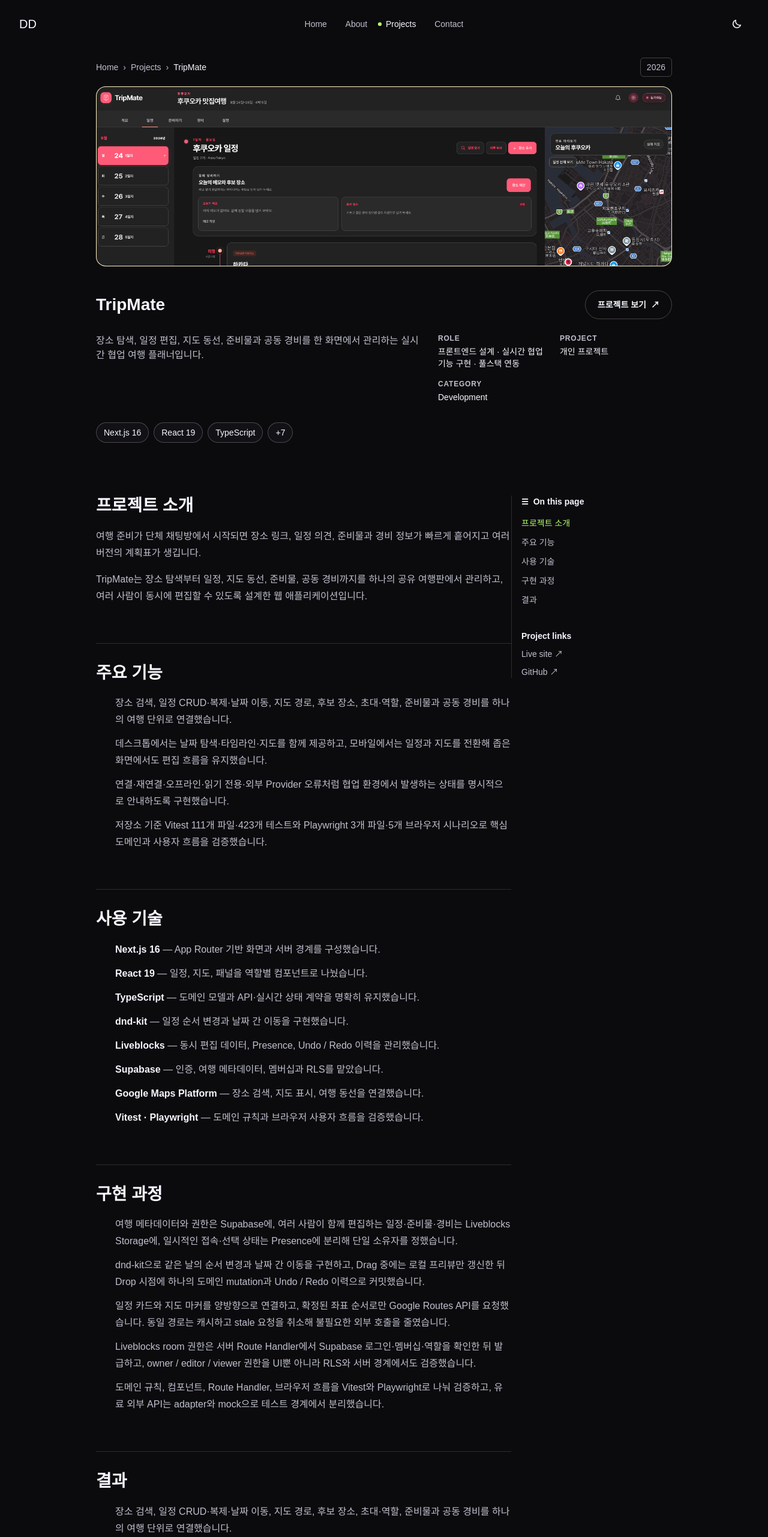
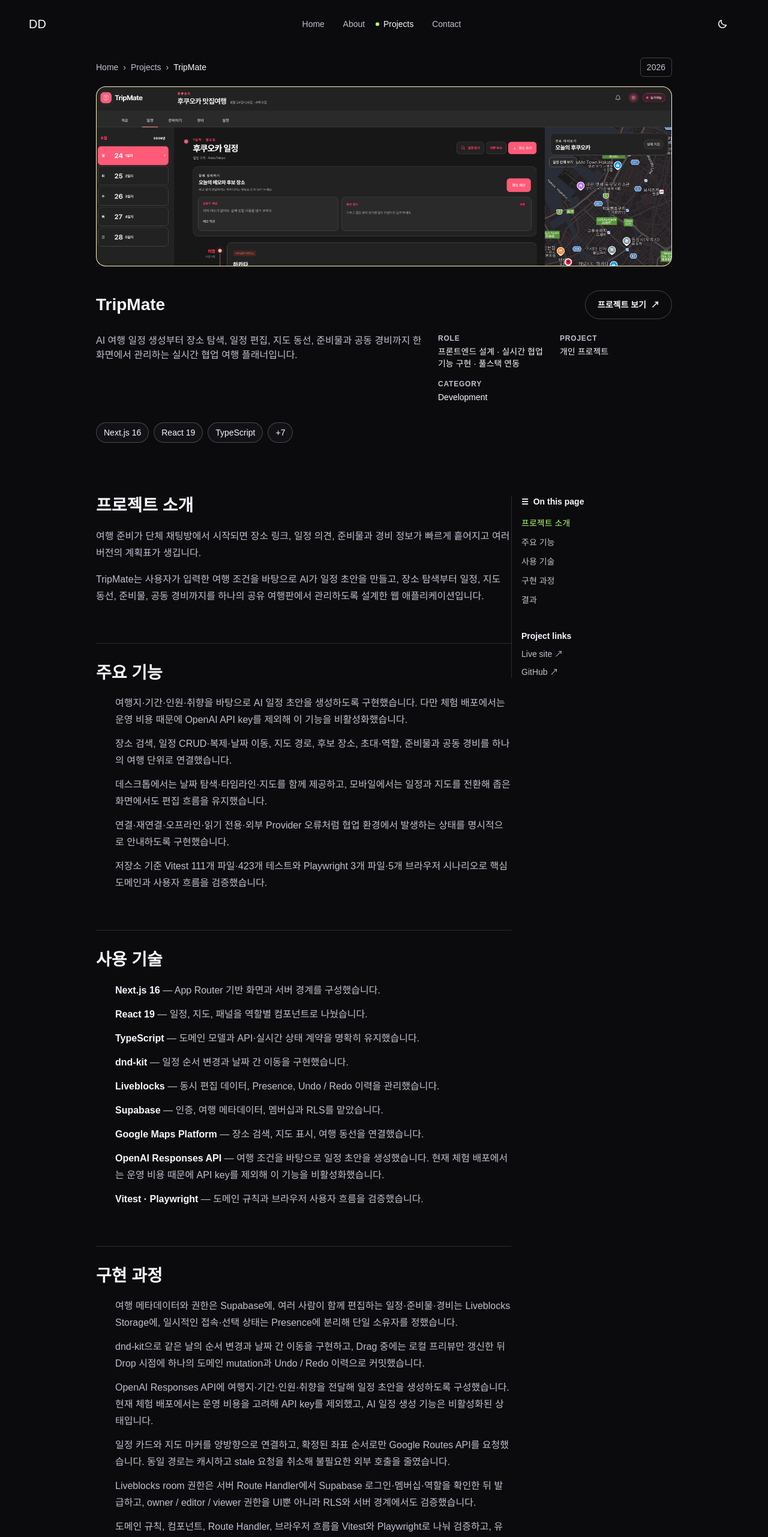
Before and after one commit to ddoniddoni/ddoni-resume, a Next.js app: page /projects/tripmate in a window 1280 px wide. Shown: the top 2562 px of the page at 60% size. Built offline with nearby package versions, Linux system fonts and the light colour scheme; a web font is replaced by a local one.

Commit message:
feat(portfolio): add SupportFlow project showcase

```diff
--- a/src/content/site.ts
+++ b/src/content/site.ts
@@ -212,7 +212,7 @@
     slug: "tripmate",
     title: "TripMate",
     summary:
-      "장소 탐색, 일정 편집, 지도 동선, 준비물과 공동 경비를 한 화면에서 관리하는 실시간 협업 여행 플래너입니다.",
+      "AI 여행 일정 생성부터 장소 탐색, 일정 편집, 지도 동선, 준비물과 공동 경비까지 한 화면에서 관리하는 실시간 협업 여행 플래너입니다.",
     organization: "개인 프로젝트",
     period: "2026",
     categories: ["development"],
@@ -237,6 +237,11 @@
       { name: "Liveblocks", description: "동시 편집 데이터, Presence, Undo / Redo 이력을 관리했습니다." },
       { name: "Supabase", description: "인증, 여행 메타데이터, 멤버십과 RLS를 맡았습니다." },
       { name: "Google Maps Platform", description: "장소 검색, 지도 표시, 여행 동선을 연결했습니다." },
+      {
+        name: "OpenAI Responses API",
+        description:
+          "여행 조건을 바탕으로 일정 초안을 생성했습니다. 현재 체험 배포에서는 운영 비용 때문에 API key를 제외해 이 기능을 비활성화했습니다.",
+      },
       { name: "Vitest · Playwright", description: "도메인 규칙과 브라우저 사용자 흐름을 검증했습니다." },
     ],
     tone: "clay",
@@ -249,16 +254,18 @@
     featured: true,
     background: [
       "여행 준비가 단체 채팅방에서 시작되면 장소 링크, 일정 의견, 준비물과 경비 정보가 빠르게 흩어지고 여러 버전의 계획표가 생깁니다.",
-      "TripMate는 장소 탐색부터 일정, 지도 동선, 준비물, 공동 경비까지를 하나의 공유 여행판에서 관리하고, 여러 사람이 동시에 편집할 수 있도록 설계한 웹 애플리케이션입니다.",
+      "TripMate는 사용자가 입력한 여행 조건을 바탕으로 AI가 일정 초안을 만들고, 장소 탐색부터 일정, 지도 동선, 준비물, 공동 경비까지를 하나의 공유 여행판에서 관리하도록 설계한 웹 애플리케이션입니다.",
     ],
     process: [
       "여행 메타데이터와 권한은 Supabase에, 여러 사람이 함께 편집하는 일정·준비물·경비는 Liveblocks Storage에, 일시적인 접속·선택 상태는 Presence에 분리해 단일 소유자를 정했습니다.",
       "dnd-kit으로 같은 날의 순서 변경과 날짜 간 이동을 구현하고, Drag 중에는 로컬 프리뷰만 갱신한 뒤 Drop 시점에 하나의 도메인 mutation과 Undo / Redo 이력으로 커밋했습니다.",
+      "OpenAI Responses API에 여행지·기간·인원·취향을 전달해 일정 초안을 생성하도록 구성했습니다. 현재 체험 배포에서는 운영 비용을 고려해 API key를 제외했고, AI 일정 생성 기능은 비활성화된 상태입니다.",
       "일정 카드와 지도 마커를 양방향으로 연결하고, 확정된 좌표 순서로만 Google Routes API를 요청했습니다. 동일 경로는 캐시하고 stale 요청을 취소해 불필요한 외부 호출을 줄였습니다.",
       "Liveblocks room 권한은 서버 Route Handler에서 Supabase 로그인·멤버십·역할을 확인한 뒤 발급하고, owner / editor / viewer 권한을 UI뿐 아니라 RLS와 서버 경계에서도 검증했습니다.",
       "도메인 규칙, 컴포넌트, Route Handler, 브라우저 흐름을 Vitest와 Playwright로 나눠 검증하고, 유료 외부 API는 adapter와 mock으로 테스트 경계에서 분리했습니다.",
     ],
     outcome: [
+      "여행지·기간·인원·취향을 바탕으로 AI 일정 초안을 생성하도록 구현했습니다. 다만 체험 배포에서는 운영 비용 때문에 OpenAI API key를 제외해 이 기능을 비활성화했습니다.",
       "장소 검색, 일정 CRUD·복제·날짜 이동, 지도 경로, 후보 장소, 초대·역할, 준비물과 공동 경비를 하나의 여행 단위로 연결했습니다.",
       "데스크톱에서는 날짜 탐색·타임라인·지도를 함께 제공하고, 모바일에서는 일정과 지도를 전환해 좁은 화면에서도 편집 흐름을 유지했습니다.",
       "연결·재연결·오프라인·읽기 전용·외부 Provider 오류처럼 협업 환경에서 발생하는 상태를 명시적으로 안내하도록 구현했습니다.",
@@ -266,32 +273,61 @@
     ],
   },
   {
-    slug: "realtime-tournament-lobby-optimization",
-    title: "실시간 토너먼트 로비 렌더링 최적화",
-    summary: "WebSocket 이벤트와 대규모 목록 환경에서 상태 구독과 렌더링 범위를 재설계했습니다.",
-    organization: "주식회사더블다운게임즈 (DoubleDownGamesInc.)",
-    period: "2024. 06 — 2025. 05",
+    slug: "support-flow",
+    title: "SupportFlow",
+    summary:
+      "고객 문의 접수부터 처리·답변까지의 흐름을 관리하고, AI가 문의 맥락과 우선순위를 정리해 주는 고객지원 운영 대시보드입니다.",
+    organization: "개인 프로젝트",
+    period: "2026",
     categories: ["development"],
-    role: "화면 및 상태 구조 재설계 · WebSocket 이벤트 처리 · 가상화 적용",
-    technologies: ["Next.js", "React", "TypeScript", "WebSocket", "Jotai", "List Virtualization"],
+    role: "운영 SaaS 화면 설계 · 역할별 고객지원 워크플로우 구현 · AI 보조 경험 구축",
+    technologies: [
+      "Next.js 16",
+      "React 19",
+      "TypeScript",
+      "Supabase",
+      "TanStack Query",
+      "Zustand",
+      "React Hook Form",
+      "Zod",
+      "Recharts",
+      "Playwright",
+    ],
+    technologyDetails: [
+      { name: "Next.js 16", description: "고객·상담원·관리자 역할별 화면과 서버 경계를 구성했습니다." },
+      { name: "React 19", description: "문의함, 상세, AI 검토, 운영 리포트를 역할에 맞는 화면으로 구현했습니다." },
+      { name: "TypeScript", description: "문의 상태, 권한, AI 분석 결과의 도메인 계약을 명확히 유지했습니다." },
+      { name: "Supabase", description: "인증과 역할별 접근 제어, 고객지원 데이터를 연결했습니다." },
+      { name: "TanStack Query", description: "문의 목록과 운영 지표의 서버 상태를 조회·갱신했습니다." },
+      { name: "Zustand", description: "화면 단위의 일시적인 UI 상태를 분리해 관리했습니다." },
+      { name: "React Hook Form · Zod", description: "문의 등록과 답변 입력의 폼 상태 및 유효성 검사를 구성했습니다." },
+      { name: "Recharts", description: "처리 상태와 담당자 부하, 응답 위험 추이를 시각화했습니다." },
+      { name: "Playwright", description: "역할별 고객지원 흐름을 브라우저 시나리오로 검증했습니다." },
+    ],
     tone: "sage",
+    previewImage: {
+      src: "/projects/support-flow-dashboard.png",
+      alt: "SupportFlow 관리자 지원 운영 대시보드",
+    },
+    projectUrl: "https://support-flow-five.vercel.app/",
+    repositoryUrl: "https://github.com/ddoniddoni/support-flow",
     featured: true,
     background: [
-      "100개 이상의 방이 표시되는 토너먼트 로비에서 방별 참여 인원, 사용자 이동, 테이블 배치, 보유 금액이 WebSocket을 통해 실시간으로 변경됐습니다.",
-      "일부 데이터만 바뀌어도 전체 방 목록과 관련 없는 화면 영역까지 함께 갱신됐고, 방 목록 증가에 따라 초기 화면 생성 시간과 스크롤 부하가 커졌습니다.",
+      "고객지원팀은 문의가 많아질수록 답변 속도뿐 아니라 환불·결제·보안·부정 감정 같은 위험 신호와 처리 우선순위를 함께 관리해야 합니다.",
+      "SupportFlow는 고객 문의 접수부터 답변 완료까지의 흐름을 한 화면에서 관리하고, 고객·상담원·관리자 역할에 맞춰 필요한 정보와 작업을 분리한 운영 SaaS입니다.",
     ],
     process: [
-      "방·테이블·사용자 UI를 역할별 컴포넌트로 분리하고 담당 데이터만 렌더링하도록 화면 구조를 재설계",
-      "방·테이블·사용자 데이터를 식별자 기준으로 분리하고, 각 화면 영역이 필요한 Jotai 상태만 참조하도록 상태 구독 범위를 세분화",
-      "WebSocket 이벤트 수신 시 전체 목록을 교체하지 않고 식별자 기준으로 변경된 엔터티만 선택 갱신",
-      "보유 금액 변경 때는 해당 사용자 컴포넌트 1개만, 사용자 이동 때는 사용자와 이동 전·후 테이블을 포함한 최대 3개 영역만 갱신",
-      "100개 이상 방 목록에 가상화를 적용해 현재 화면과 인접 영역 항목만 렌더링",
+      "고객 공개 답변과 상담원·관리자용 내부 메모를 분리하고, 역할별로 노출되는 정보와 가능한 작업을 구분했습니다.",
+      "문의함에서 상태, 우선순위, SLA 위험, 담당자, 태그, AI 신호, 업데이트 시간을 한 목록에 구성하고 검색·필터로 답변 대기·부정 감정·긴급 문의를 빠르게 찾도록 했습니다.",
+      "AI가 문의 요약, 카테고리, 감정, 긴급도, 고객 의도, 추천 우선순위와 답변 초안을 제안하도록 구성했습니다.",
+      "AI가 생성한 답변은 자동 발송하지 않고 상담원이 확인·수정한 뒤 제출하도록 해 최종 판단을 사람에게 남겼습니다.",
+      "낮은 신뢰도나 위험 신호가 감지된 문의를 AI 검토 화면에 모으고, 운영 대시보드·리포트에서 처리 현황과 담당자 부하를 확인하도록 구성했습니다.",
     ],
     outcome: [
-      "보유 금액 및 사용자 이동 이벤트의 화면 갱신 범위를 전체 방 목록에서 1~3개 관련 영역으로 축소",
-      "빈번한 WebSocket 이벤트에서도 상위 화면과 인접 방·테이블의 불필요한 재렌더링 감소",
-      "100개 이상 방 목록에서 화면 노출 항목 중심으로 렌더링해 초기 화면 생성과 스크롤 성능 개선",
-      "UI와 상태 처리 책임을 방·테이블·사용자 단위로 분리해 실시간 기능 추가 및 유지보수의 수정 범위 감소",
+      "고객은 문의 등록과 공개 답변 확인을, 상담원은 배정된 문의 처리와 내부 메모 작성을, 관리자는 전체 문의 흐름과 담당자 배정을 수행할 수 있도록 역할별 흐름을 구성했습니다.",
+      "문의 상태, 우선순위, 담당자, SLA 위험, AI 분석 결과를 한 목록에서 확인해 먼저 처리할 문의를 빠르게 판단할 수 있도록 했습니다.",
+      "AI 요약과 답변 초안, 감정·긴급도·검토 필요 신호를 제공하되 고객에게는 내부 운영 정보가 노출되지 않도록 분리했습니다.",
+      "운영 대시보드와 리포트에서 답변 대기 문의, 처리 상태, 담당자 부하, 카테고리 분포, 응답 위험 추이를 확인할 수 있도록 했습니다.",
     ],
   },
   {
--- a/src/styles/base/globals.scss
+++ b/src/styles/base/globals.scss
@@ -208,7 +208,7 @@
 
 .page {
   margin-inline: auto;
-  padding-block: clamp(56px, 8vw, 112px) clamp(80px, 12vw, 160px);
+  padding-block: clamp(56px, 8vw, 112px) clamp(40px, 6vw, 80px);
   inline-size: min(100% - 32px, 960px);
 }
 
--- a/src/styles/layout/contact-cta.scss
+++ b/src/styles/layout/contact-cta.scss
@@ -1,6 +1,6 @@
 .contact-cta {
   margin-block-start: clamp(128px, 18vw, 224px);
-  padding-block: clamp(96px, 12vw, 144px) clamp(80px, 10vw, 128px);
+  padding-block: clamp(96px, 12vw, 144px) 0;
   padding-inline: 0;
   text-align: center;
   border: 0;
--- a/src/styles/layout/site-header.scss
+++ b/src/styles/layout/site-header.scss
@@ -18,19 +18,19 @@
     gap: 16px;
     margin-inline: auto;
     padding-block: 4px;
-    padding-inline: 0;
+    padding-inline: 16px 24px;
     block-size: 48px;
     min-block-size: 0;
     inline-size: 100%;
     border: 0;
     border-radius: 999px;
     background: transparent;
-    transition: background-color 150ms ease, border-color 150ms ease,
-      backdrop-filter 150ms ease;
+    transition: inline-size 420ms cubic-bezier(0.16, 1, 0.3, 1),
+      background-color 150ms ease, border-color 150ms ease, backdrop-filter 150ms ease;
   }
 
   .site-header[data-compact="true"] .site-header__inner {
-    inline-size: 100%;
+    inline-size: min(100%, 600px);
     background: var(--header-backdrop);
     backdrop-filter: blur(12px);
   }
--- a/src/styles/sections/intro.scss
+++ b/src/styles/sections/intro.scss
@@ -5,6 +5,10 @@
   padding-inline: var(--home-gutter);
   inline-size: 100%;
 }
+
+  .page--home .contact-cta {
+    margin-block-start: clamp(43px, 6vw, 75px);
+  }
 
   .hero {
     display: grid;
```
Also changed, not shown: public/projects/support-flow-dashboard.png (added).
